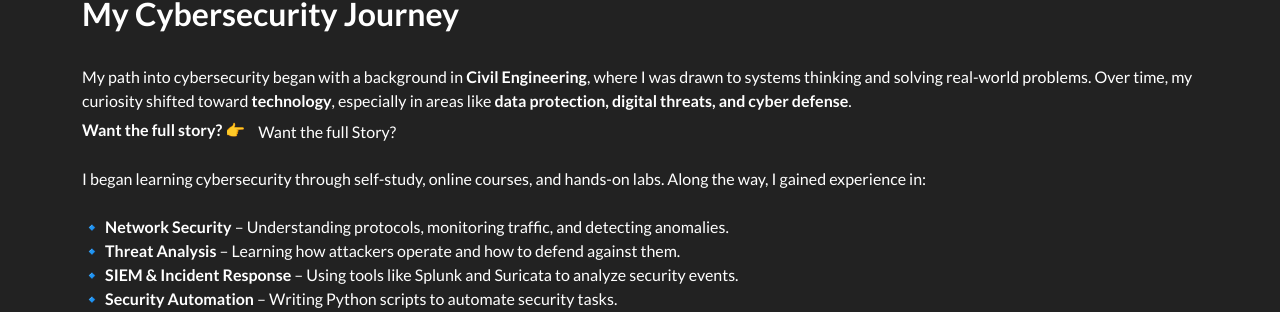
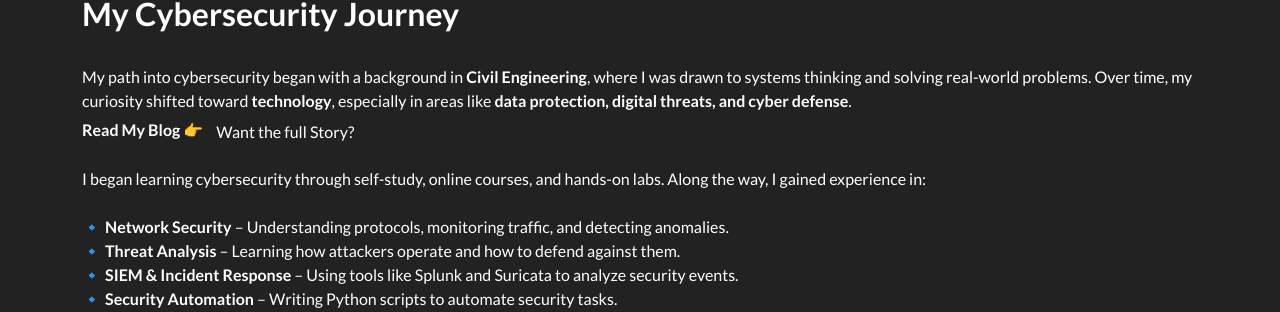
Before and after one commit to JKopal101/jkopal101.github.io, a Jekyll site: the page built from about_me.md, in a window 1280 px wide. Shown: the part 564-876 px from the top of the page. Built offline with Jekyll 4.4.1, drawn with Linux system fonts in a browser that asks for light colours.

Commit message:
Update about_me.md

```diff
--- a/about_me.md
+++ b/about_me.md
@@ -21,7 +21,7 @@ As I learned more about the increasing threats and challenges in the Cybersecuri
 <br>
 My path into cybersecurity began with a background in **Civil Engineering**, where I was drawn to systems thinking and solving real-world problems. Over time, my curiosity shifted toward **technology**, especially in areas like **data protection, digital threats, and cyber defense**.
 <br>
-<span style="font-weight:600;">Want the full story?</span>
+<span style="font-weight:600;">Read My Blog</span>
 👉[Want the full Story?](_posts/2025-03-26-my-cyber-journey.md){: .btn}
 
 <!-- <span style="font-weight:600;">Want the full story?</span> <br>
```
